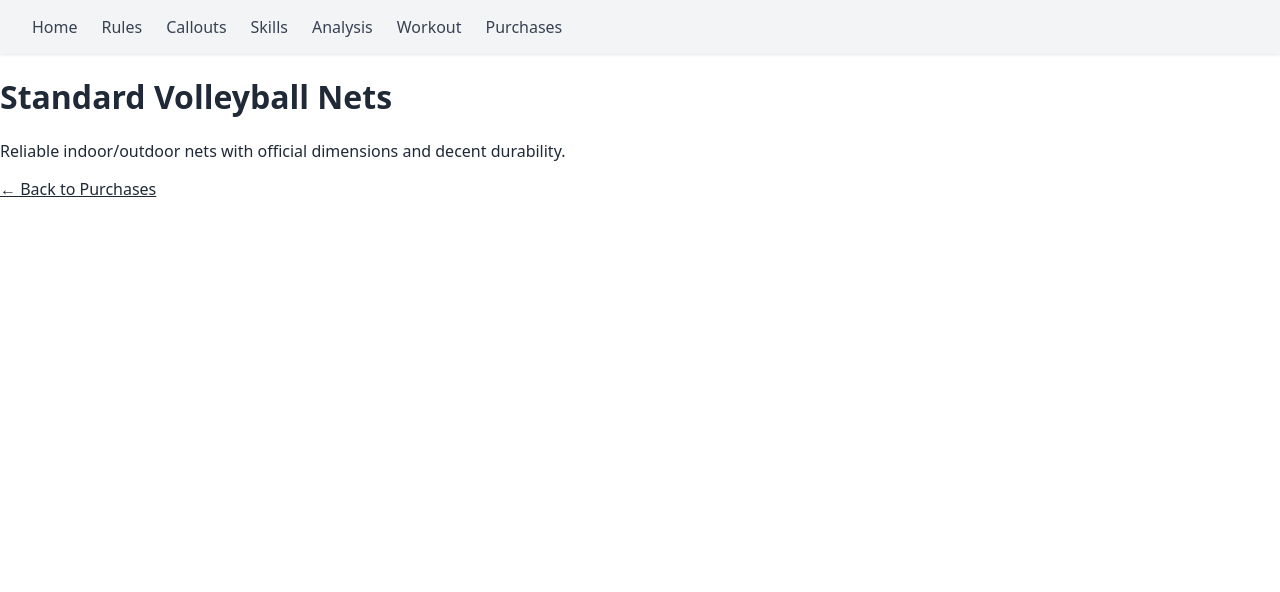
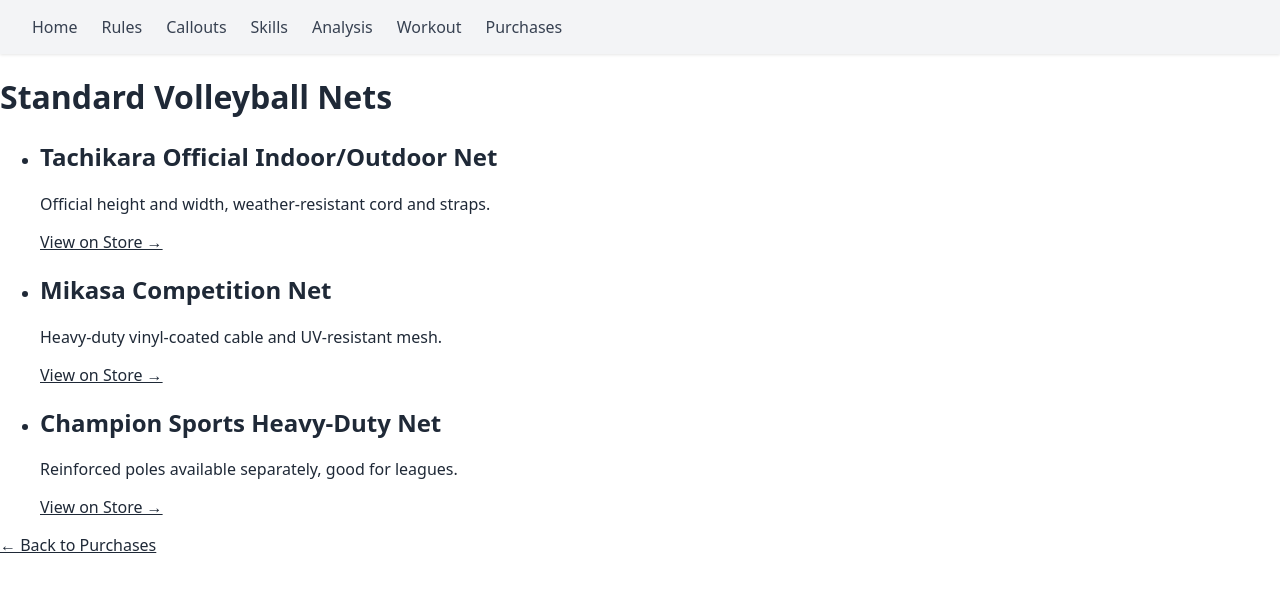
Before and after one commit to blueweriy/volleyball-ai-website, a React (Vite) app: page /purchases/nets/standard in a window 1280 px wide. Shown: the top 592 px of the page. Built offline with nearby package versions, Linux system fonts and the light colour scheme.

Commit message:
Update NetsStandard.jsx

```diff
--- a/src/pages/purchases/NetsStandard.jsx
+++ b/src/pages/purchases/NetsStandard.jsx
@@ -1,15 +1,40 @@
-// src/pages/purchases/NetsStandard.jsx
 import React from 'react';
 import { Link } from 'react-router-dom';
 
+const items = [
+  {
+    name: 'Tachikara Official Indoor/Outdoor Net',
+    desc: 'Official height and width, weather-resistant cord and straps.',
+    url: 'https://example.com/tachikara-official-net'
+  },
+  {
+    name: 'Mikasa Competition Net',
+    desc: 'Heavy-duty vinyl-coated cable and UV-resistant mesh.',
+    url: 'https://example.com/mikasa-competition-net'
+  },
+  {
+    name: 'Champion Sports Heavy-Duty Net',
+    desc: 'Reinforced poles available separately, good for leagues.',
+    url: 'https://example.com/champion-heavy-net'
+  }
+];
+
 export default function NetsStandard() {
   return (
-    <div className="p-8 max-w-2xl mx-auto">
-      <h1 className="text-3xl font-bold mb-4">Standard Volleyball Nets</h1>
-      <p className="mb-6">
-        Reliable indoor/outdoor nets with official dimensions and decent durability.
-      </p>
-      <Link to="/purchases" className="text-blue-600 underline">
+    <div className="py-16 px-6 max-w-3xl mx-auto">
+      <h1 className="text-3xl font-bold mb-6">Standard Volleyball Nets</h1>
+      <ul className="space-y-6">
+        {items.map((it) => (
+          <li key={it.name} className="bg-gray-50 p-4 rounded shadow-sm">
+            <h2 className="text-xl font-semibold">{it.name}</h2>
+            <p className="mt-1 text-gray-700">{it.desc}</p>
+            <a href={it.url} target="_blank" rel="noopener noreferrer" className="mt-2 inline-block text-blue-600 underline">
+              View on Store →
+            </a>
+          </li>
+        ))}
+      </ul>
+      <Link to="/purchases" className="mt-8 inline-block text-blue-600 underline">
         ← Back to Purchases
       </Link>
     </div>
```
